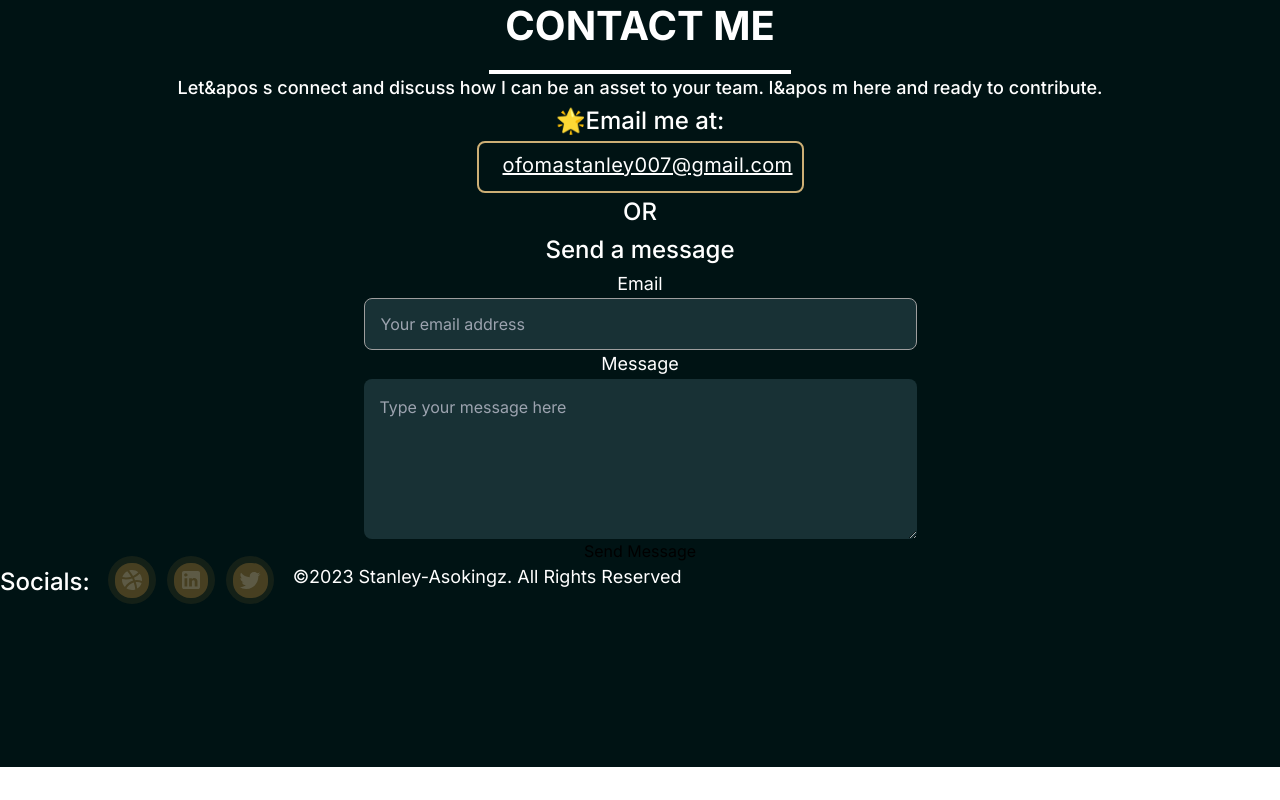
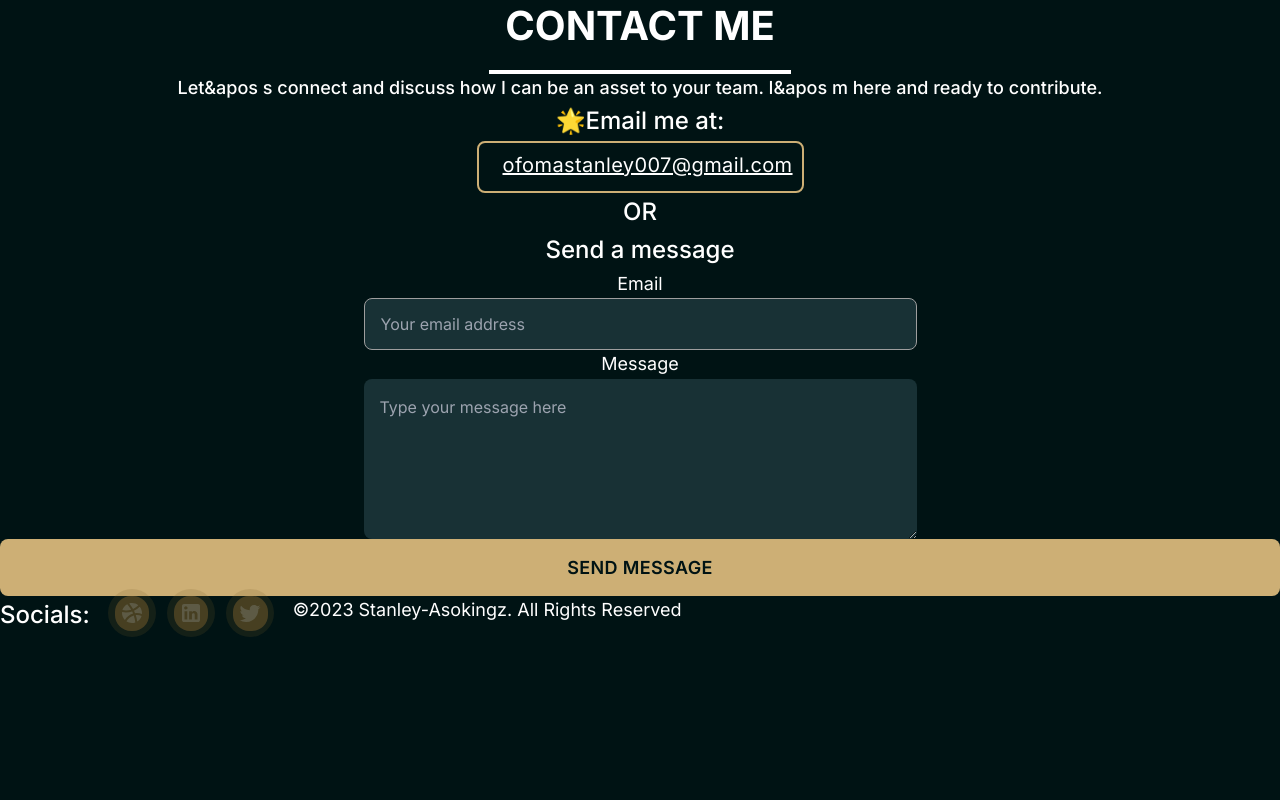
Before and after one commit to Maxwell011/portfolio-design, a Next.js app: page / in a window 1280 px wide. Shown: the part 4931-5731 px from the top of the page. Before the commit the page ends 5698 px from the top, so only its background shows below. Built offline with nearby package versions, Linux system fonts and the light colour scheme.

Commit message:
Update Send Message button styling

```diff
--- a/src/app/components/Contact.tsx
+++ b/src/app/components/Contact.tsx
@@ -40,10 +40,11 @@ const Contact = () => {
           className="flex w-[553px] h-40 items-start gap-2.5 px-4 py-[15.5px] rounded-lg border-solid border-[#9E9E9E] bg-[#183135]"
           placeholder="Type your message here"
         ></textarea>
-        <div>
-          <button>Send Message</button>
+        <div className="flex justify-center items-center gap-2 self-stretch px-[23.5px] py-[14.5px] rounded-lg bg-gold">
+          <button className="text-black text-lg font-semibold tracking-[0.36px] uppercase">
+            Send Message
+          </button>
         </div>
-
       </section>
     </>
   );
```
